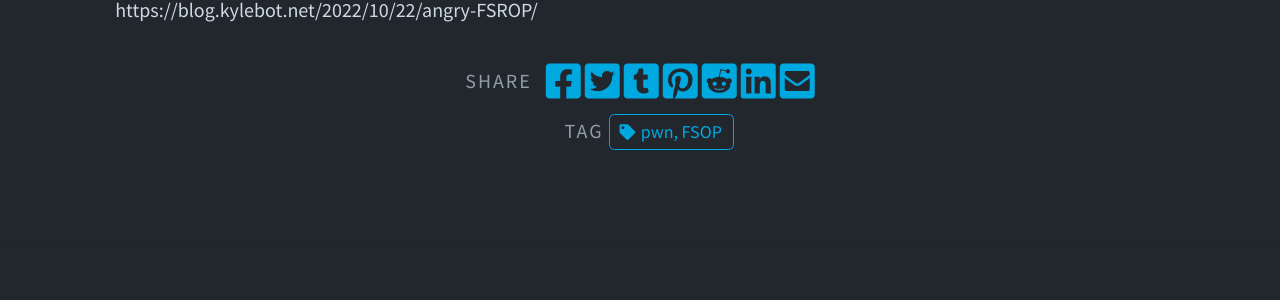
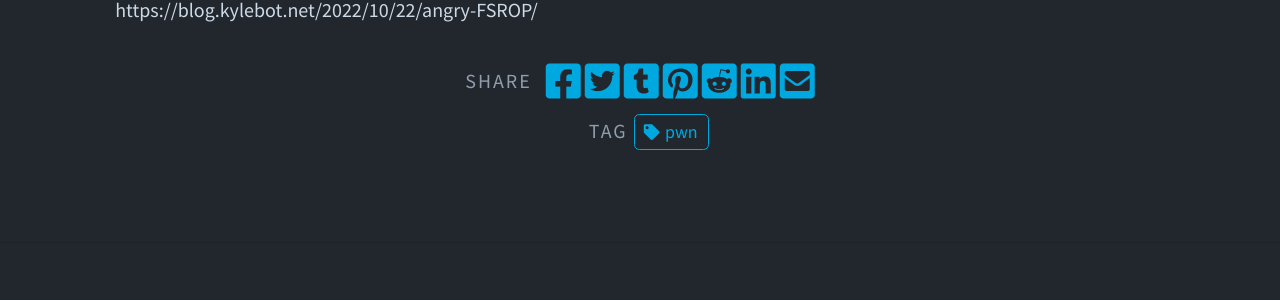
Before and after one commit to hareh4ru/hareh4ru.github.io, a Jekyll site: the page built from _posts/2023-11-24-AAW-To-RCE-[FSOP].md, in a window 1280 px wide and 900 px high, scrolled down 13927 px. Shown: the part 325-625 px from the top of the window. Built offline with Jekyll 4.4.1, drawn with Linux system fonts in a browser that asks for light colours; a script that is not in the unit is left out; comment, search, counter and statistics services are not loaded.

Commit message:
Update 2023-11-24-AAW-To-RCE-[FSOP].md

```diff
--- a/_posts/2023-11-24-AAW-To-RCE-[FSOP].md
+++ b/_posts/2023-11-24-AAW-To-RCE-[FSOP].md
@@ -3,7 +3,7 @@ published: true
 layout: post
 category: pwn
 tags:
-  - 'pwn, FSOP'
+  - pwn
 excerpt_separator: <!--more-->
 ---
 glibc 2.34부터 malloc, free hook이 없어지면서 libc leak + AAW가 가능할 때에도 RIP Control이 조금 더 어려워졌다.
```
